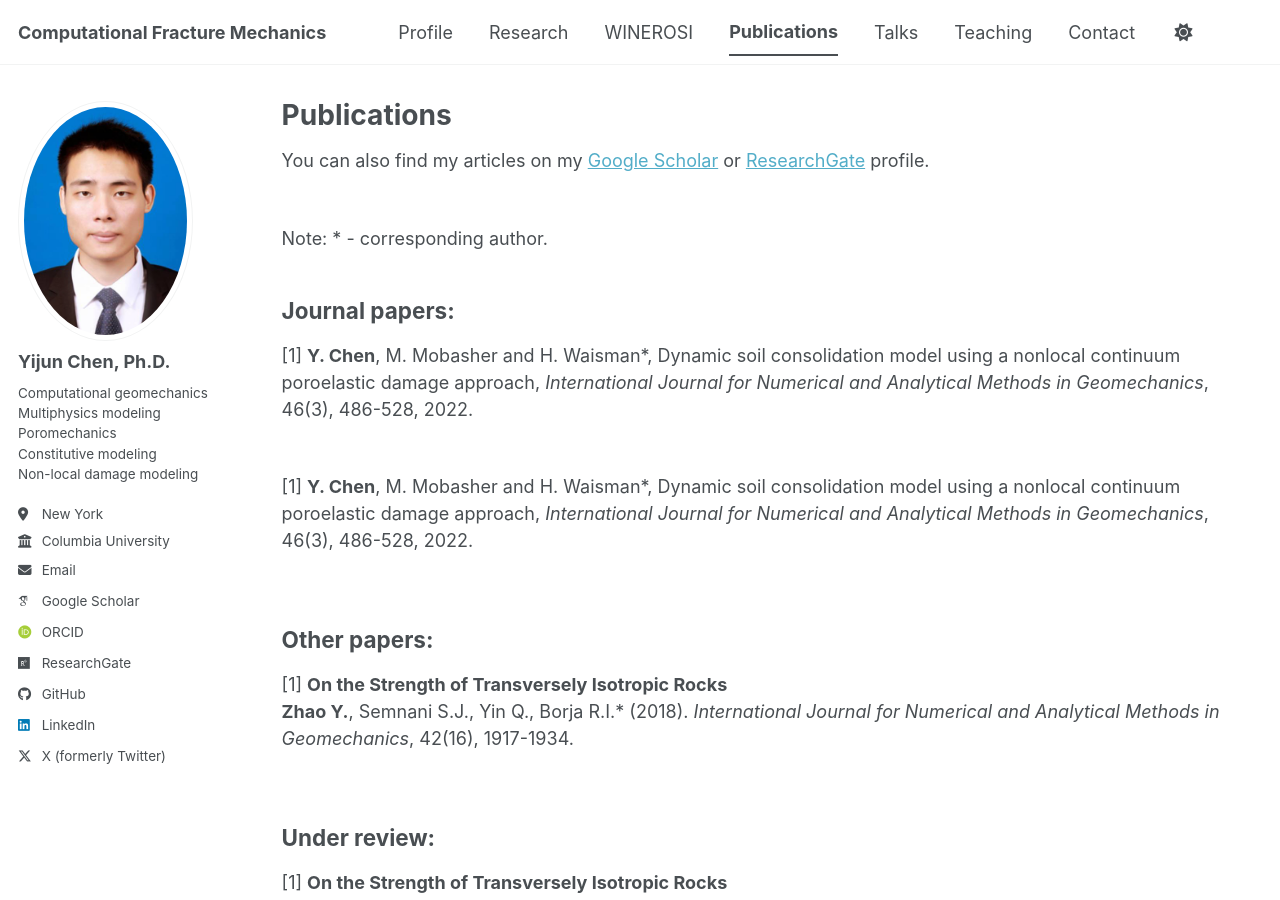
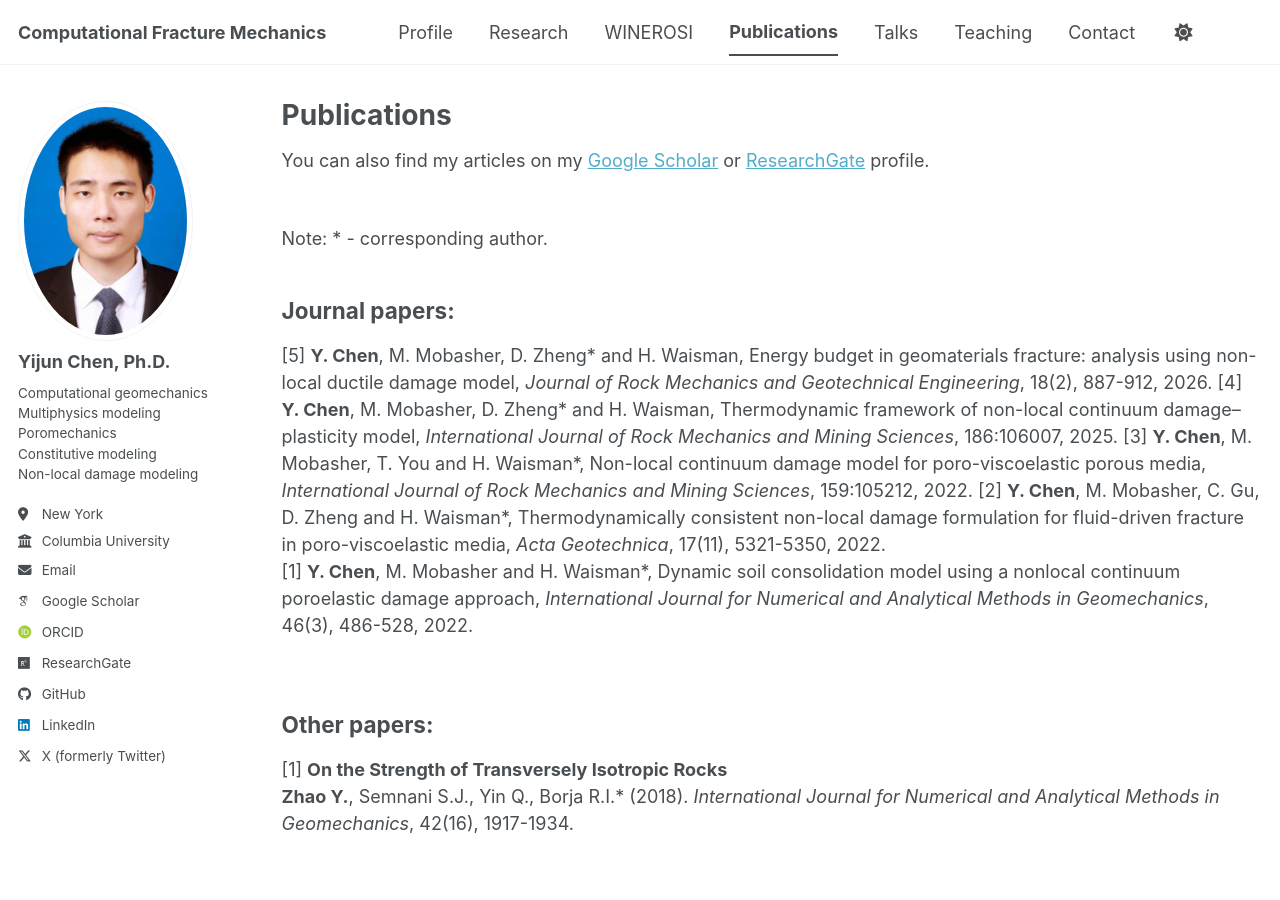
Before and after one commit to chenhhu/chenhhu.github.io, a Jekyll site: the page built from _pages/publications.md, in a window 1280 px wide and 900 px high. Built offline with Jekyll 4.4.1, drawn with Linux system fonts in a browser that asks for light colours; some web fonts are replaced; a script bundle is joined from its source files by our own code; library files that are not in the unit come from our copies.

Commit message:
Update publications.md

```diff
--- a/_pages/publications.md
+++ b/_pages/publications.md
@@ -15,9 +15,10 @@
 Note: * - corresponding author.
 
 ## Journal papers:
-[1] <b>Y. Chen</b>, M. Mobasher and H. Waisman\*, Dynamic soil consolidation model using a nonlocal continuum poroelastic damage approach, <i>International Journal for Numerical and Analytical Methods in Geomechanics</i>, 46(3), 486-528, 2022.
-<br>
-
+[5] <b>Y. Chen</b>, M. Mobasher, D. Zheng\* and H. Waisman, Energy budget in geomaterials fracture: analysis using non-local ductile damage model, <i>Journal of Rock Mechanics and Geotechnical Engineering</i>, 18(2), 887-912, 2026.
+[4] <b>Y. Chen</b>, M. Mobasher, D. Zheng\* and H. Waisman, Thermodynamic framework of non-local continuum damage–plasticity model, <i>International Journal of Rock Mechanics and Mining Sciences</i>, 186:106007, 2025.
+[3] <b>Y. Chen</b>, M. Mobasher, T. You and H. Waisman\*, Non-local continuum damage model for poro-viscoelastic porous media, <i>International Journal of Rock Mechanics and Mining Sciences</i>, 159:105212, 2022.
+[2] <b>Y. Chen</b>, M. Mobasher, C. Gu, D. Zheng and H. Waisman\*, Thermodynamically consistent non-local damage formulation for fluid-driven fracture in poro-viscoelastic media, <i>Acta Geotechnica</i>, 17(11), 5321-5350, 2022.
 [1] <b>Y. Chen</b>, M. Mobasher and H. Waisman\*, Dynamic soil consolidation model using a nonlocal continuum poroelastic damage approach, <i>International Journal for Numerical and Analytical Methods in Geomechanics</i>, 46(3), 486-528, 2022.
 <br>
 
```
